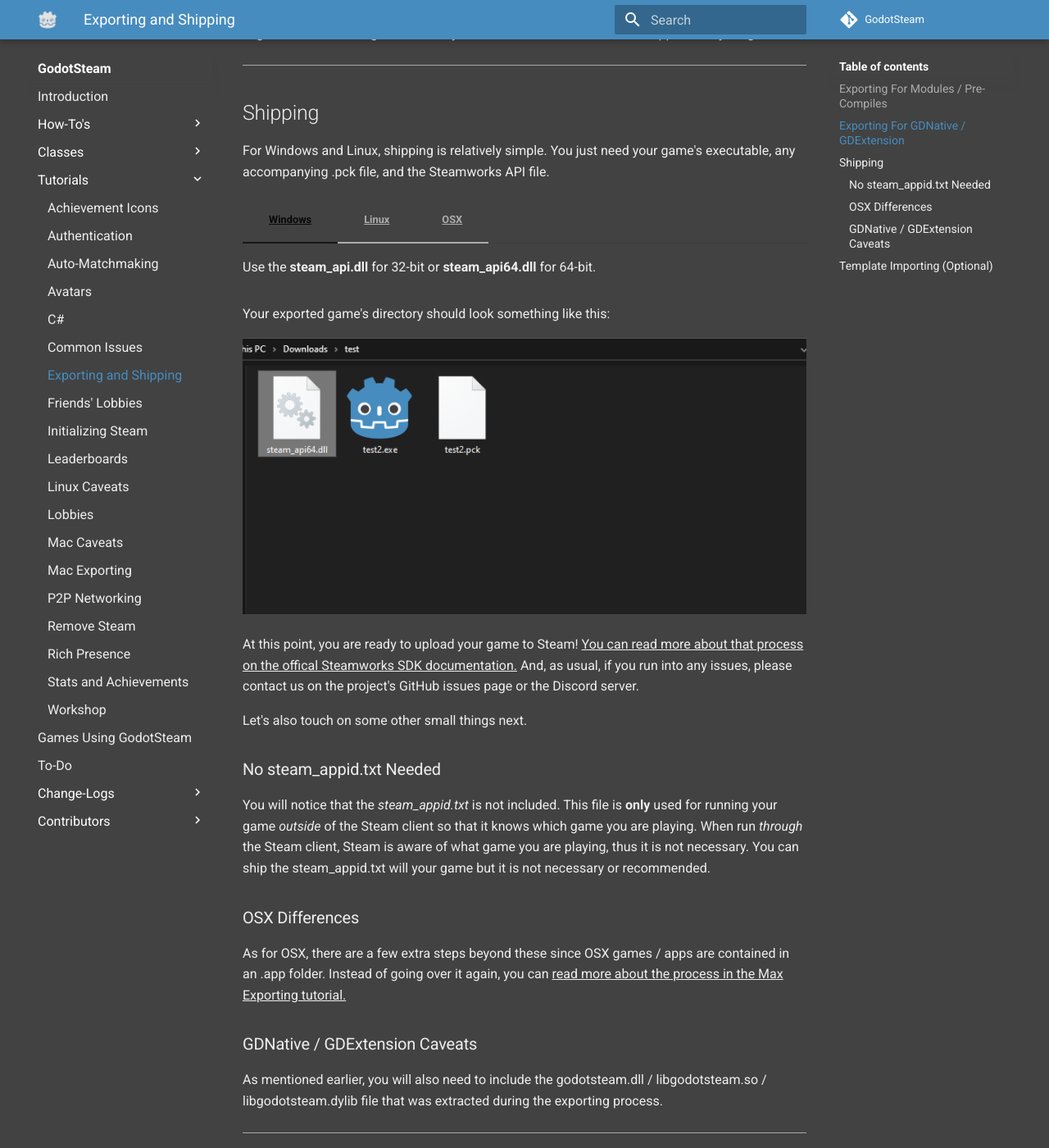
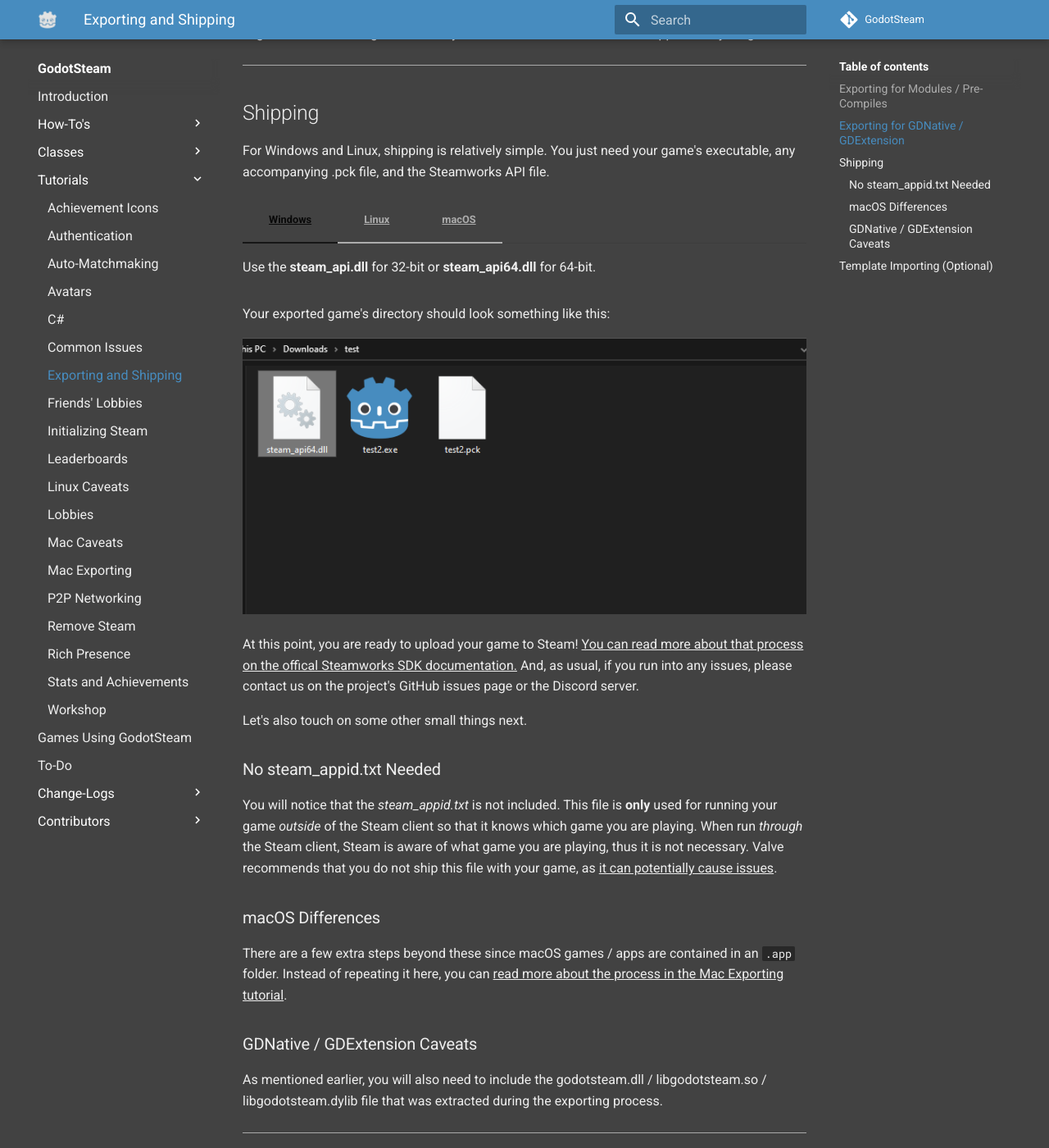
Before and after one commit to GodotSteam/GodotSteam, an MkDocs documentation site: the page built from docs/tutorials/exporting_shipping.md, in a window 1280 px wide and 1400 px high, scrolled down 2434 px. Shown: the whole window at 82% size. Built offline with MkDocs 1.6.1 and Material for MkDocs 9.7.7, drawn with Linux system fonts in a browser that asks for light colours; comment, search, counter and statistics services are not loaded; some of the changed text lies outside the part shown.

Commit message:
Minor edits in some tutorials

```diff
--- a/docs/tutorials/exporting_shipping.md
+++ b/docs/tutorials/exporting_shipping.md
@@ -6,7 +6,7 @@
 
 ---
 
-## Exporting For Modules / Pre-Compiles
+## Exporting for Modules / Pre-Compiles
 
 To being our export process, first click on the "Project" button in the top menu then select "Export..." from the drop-down.
 
@@ -34,7 +34,7 @@
 
 ---
 
-## Exporting For GDNative / GDExtension
+## Exporting for GDNative / GDExtension
 
 If you are using the **GDNative or GDExtension** version of GodotSteam, you will need to use the **normal Godot templates** either installed throught the normal editor or downloaded from their site. Using the GodotSteam templates with the GDNative or GDExtension version will cause you a lot of issues.
 
@@ -50,7 +50,7 @@
 	Use the **steam_api.dll** for 32-bit or **steam_api64.dll** for 64-bit.
 === "Linux"
 	Make sure you use the **libsteam_api.so** file from the _correct_ folder. I am not sure why Valve did not differentiate, in naming, between 32 and 64-bit files for Linux, but they do not.
-=== "OSX"
+=== "macOS"
 	The Steamworks redistributables are already included in your app directory so there's not thing else to add.
 
 Your exported game's directory should look something like this:
@@ -63,11 +63,11 @@
 
 ### No steam_appid.txt Needed
 
-You will notice that the _steam_appid.txt_ is not included. This file is **only** used for running your game _outside_ of the Steam client so that it knows which game you are playing. When run _through_ the Steam client, Steam is aware of what game you are playing, thus it is not necessary. You can ship the steam_appid.txt will your game but it is not necessary or recommended.
+You will notice that the _steam_appid.txt_ is not included. This file is **only** used for running your game _outside_ of the Steam client so that it knows which game you are playing. When run _through_ the Steam client, Steam is aware of what game you are playing, thus it is not necessary. Valve recommends that you do not ship this file with your game, as [it can potentially cause issues](https://partner.steamgames.com/doc/api/steam_api#SteamAPI_RestartAppIfNecessary){ target="_blank" }.
 
-### OSX Differences
+### macOS Differences
 
-As for OSX, there are a few extra steps beyond these since OSX games / apps are contained in an .app folder. Instead of going over it again, you can [read more about the process in the Max Exporting tutorial.](mac_export.md)
+There are a few extra steps beyond these since macOS games / apps are contained in an `.app` folder. Instead of repeating it here, you can [read more about the process in the Mac Exporting tutorial](mac_export.md).
 
 ### GDNative / GDExtension Caveats
 
@@ -76,7 +76,6 @@
 ---
 
 ## Template Importing (Optional)
-
 
 As the title mentions, this step is completely optional. Personally, I do not import template zips when exporting games; however, I figured it was worth covering for those of you who do. And for those who do, there is now a separate template zip available in the GodotSteam release section which has all the operating system templates in one package.
 
```
Also changed, not shown: docs/tutorials/c-sharp.md (+2 -2 lines), docs/tutorials/common_issues.md (+6 -6 lines), docs/tutorials/mac_caveats.md (+2 -2 lines), docs/tutorials/mac_export.md (+2 -2 lines).
